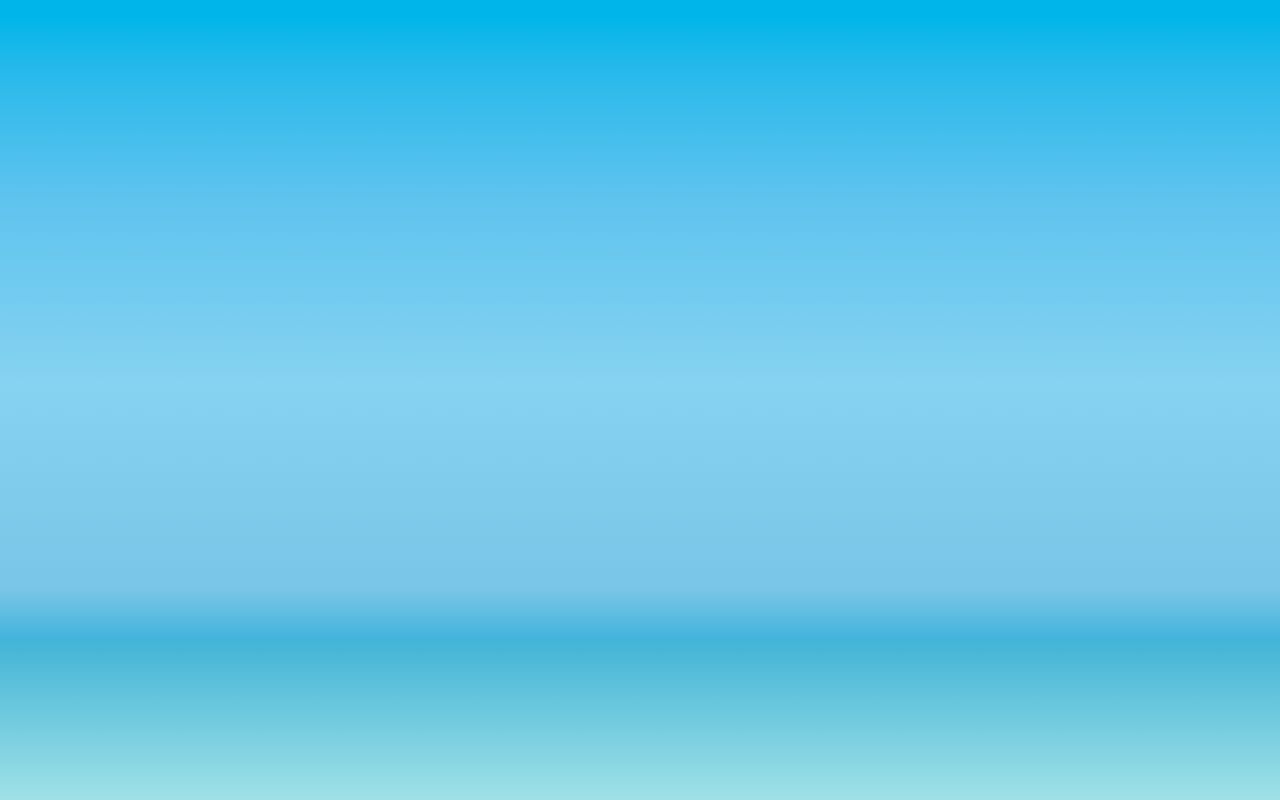
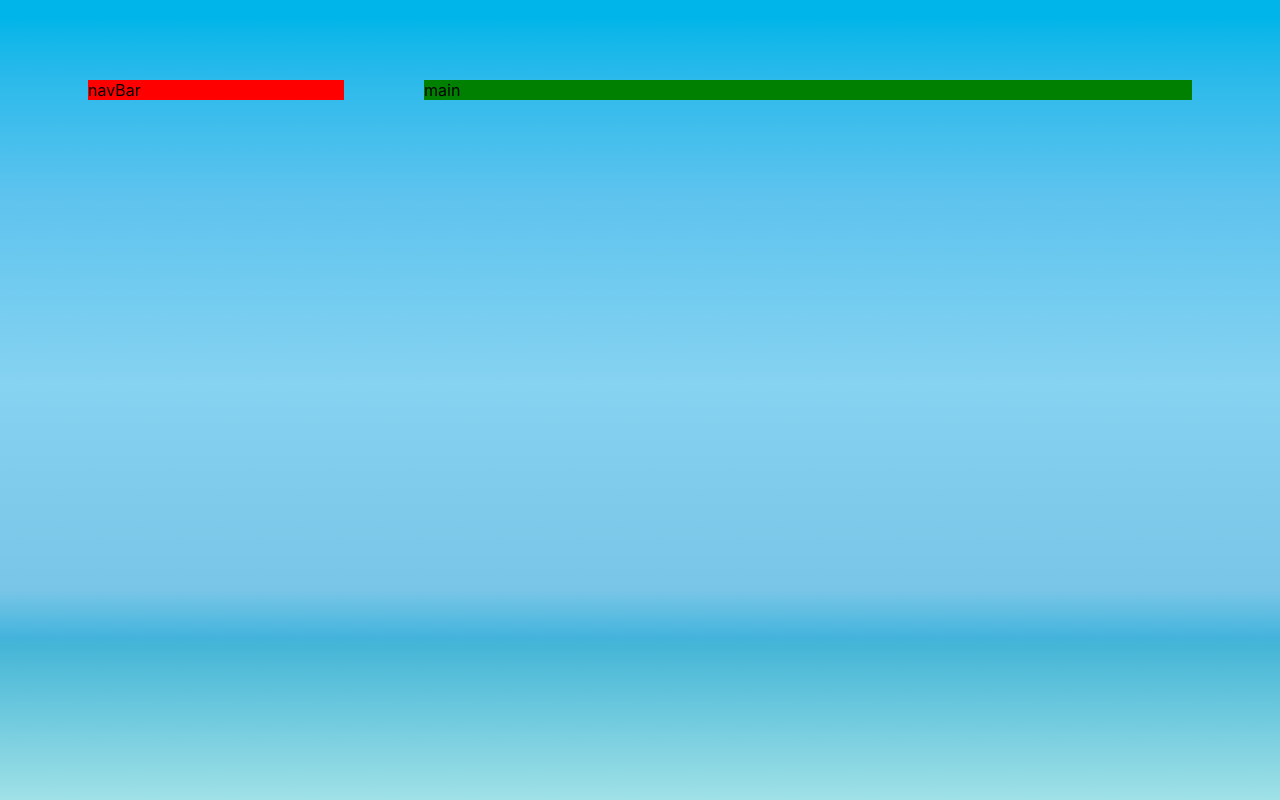
Before and after one commit to gordonshlai/frontend-developer, a React (Vite) app: page / in a window 1280 px wide. Built offline with nearby package versions, Linux system fonts and the light colour scheme.

Commit message:
add navBar skeleton

```diff
--- a/src/App.jsx
+++ b/src/App.jsx
@@ -1,7 +1,12 @@
-import "./App.css";
+import styles from "./App.module.scss";
 
 function App() {
-  return <div className="background"></div>;
+  return (
+    <div className={styles.container}>
+      <nav className={styles.navBar}>navBar</nav>
+      <main className={styles.main}>main</main>
+    </div>
+  );
 }
 
 export default App;
--- /dev/null
+++ b/src/App.module.scss
@@ -0,0 +1,14 @@
+.container {
+  display: grid;
+  grid-template-columns: 1fr 3fr;
+  column-gap: 5rem;
+  margin: 5rem;
+}
+
+.navBar {
+  background: red;
+}
+
+.main {
+  background: green;
+}
```
Also changed, not shown: src/App.css (deleted).
